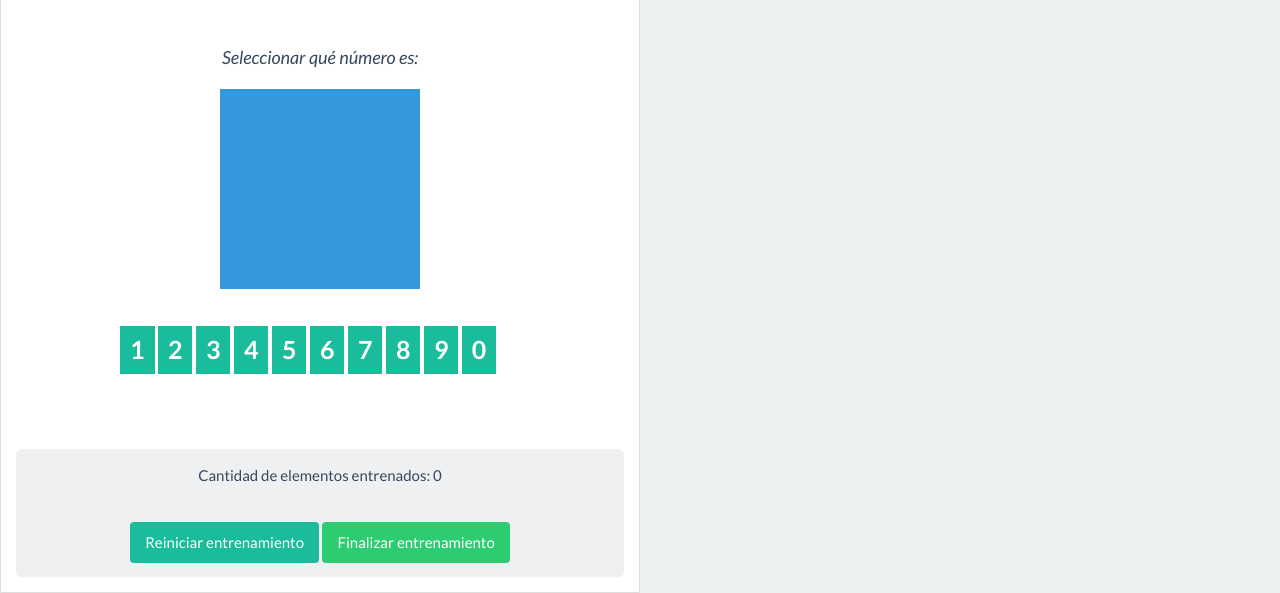
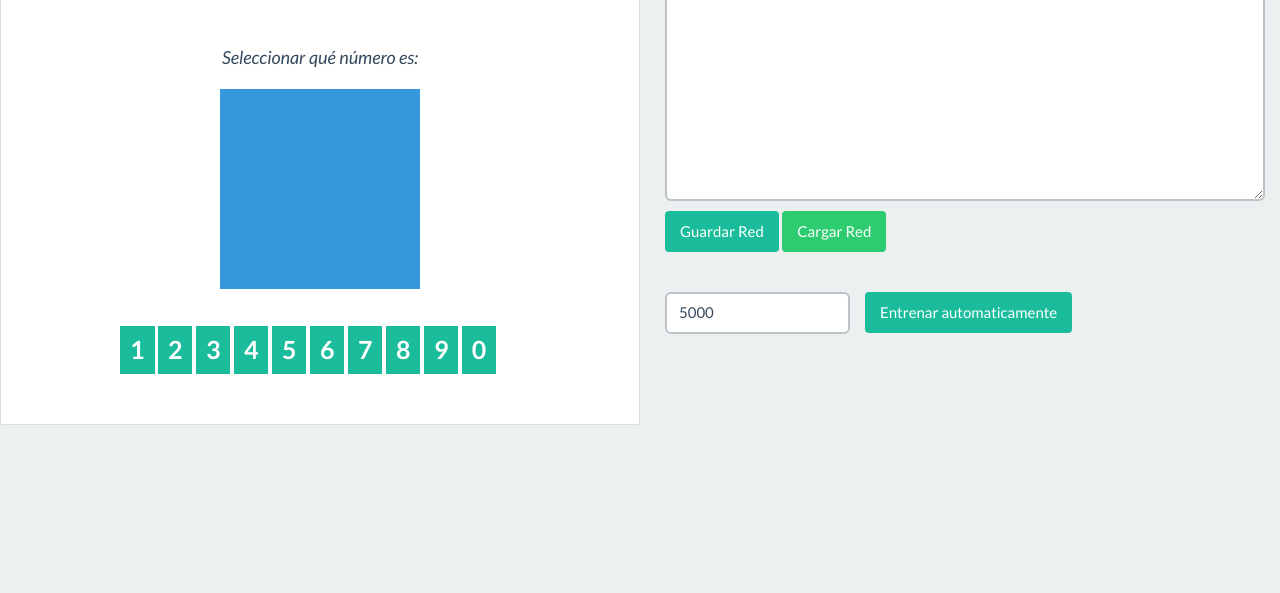
Before and after one commit to euphonie/recognizer, a website: page app.html in a window 1280 px wide. Shown: the part 250-843 px from the top of the page. After the commit the page ends 800 px from the top, so only its background shows below. Drawn offline with Linux system fonts and the light colour scheme; no server answers.

Commit message:
Added some controls to save and load network  and automatically train it

```diff
--- a/app.html
+++ b/app.html
@@ -85,7 +85,9 @@
           <div class="numberChoice btn-primary" data-number="9">9</div>
           <div class="numberChoice btn-primary" data-number="0">0</div>
         </div>
-        <div class="tile" style="margin-top:40px">
+      </div>
+      <div class="col-md-6">
+        <div class="ident" style="margin-top:40px">
           <p class="train-elements"> Cantidad de elementos entrenados: <span class="training-count">0</span></p>
           <button class="btn" id="returnTraining">
             <span class="input-icon fui-arrow-left"></span>
@@ -97,6 +99,19 @@
           </button>
           <button class="btn btn-primary" id="reset">Reiniciar entrenamiento</button>
           <button class="btn btn-success" id="stopTraining">Finalizar entrenamiento</button>
+        </div>
+        <div class="ident" style="margin-top:40px">
+          <textarea id="jsonOutput" class="form-control" rows="12" cols="10" style="margin-bottom:10px"></textarea>
+          <button class="btn btn-primary" id="saveNet">Guardar Red</button>
+          <button class="btn btn-success" id="loadNet">Cargar Red</button>
+        </div>
+        <div class="ident" style="margin-top:40px">
+          <div class="col-md-4" style="padding-left:0">
+            <input type="text" id="epochs" value="5000" placeholder="Epocas" class="form-control" />
+          </div>
+          <button class="btn btn-primary" id="autoTrain">Entrenar automaticamente</button>
+        </div>
+        <div class="ident" style="margin-top:40px">
         </div>
       </div>
     </div>
```
